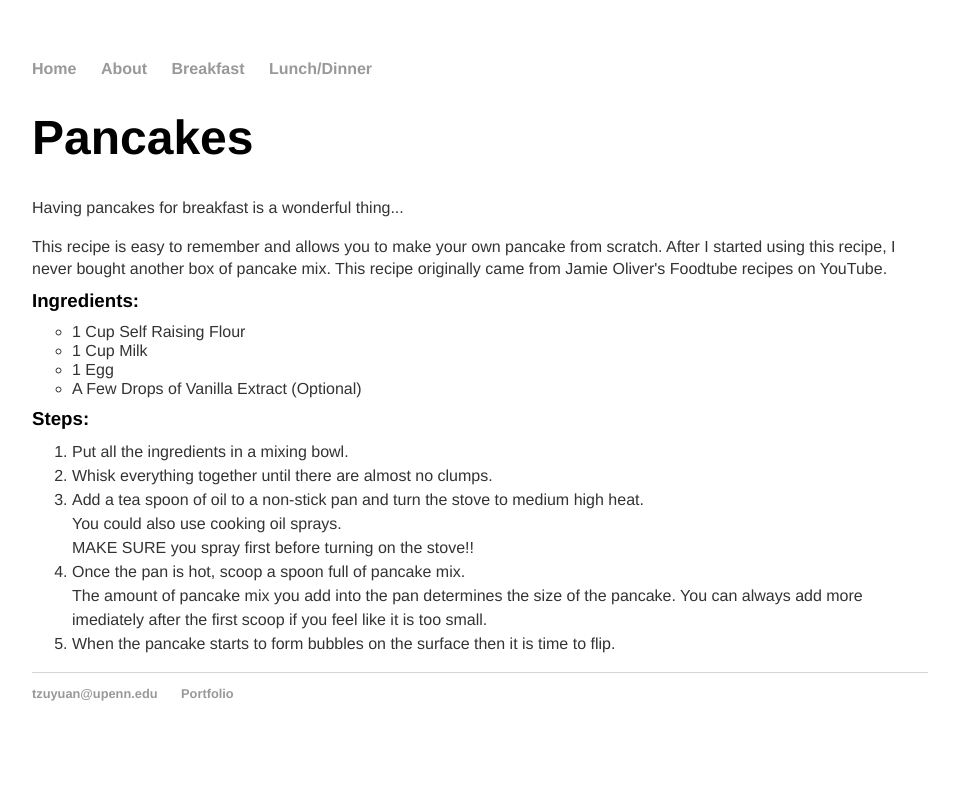
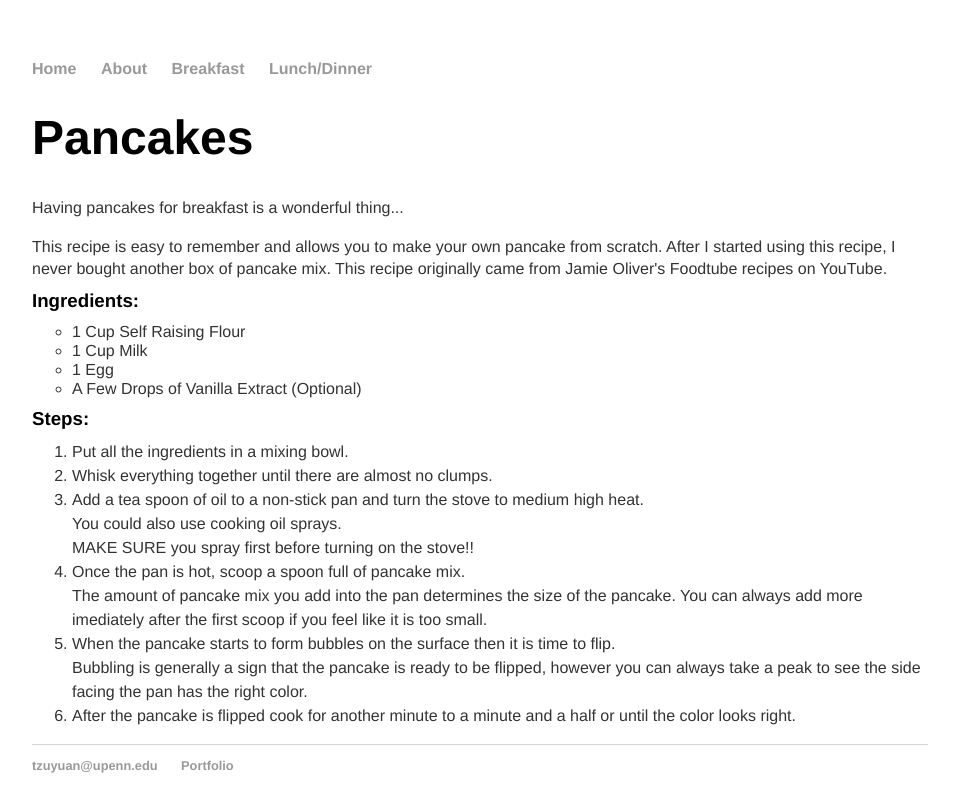
Before and after one commit to tzuyuanw/tzuyuanw.github.io, a Jekyll site: the page recipes/pancakes.html, which Jekyll copies as it is, in a window 1280 px wide. Shown: the top 812 px of the page, without its empty margins (160-1119 px from the left). Built offline with Jekyll 4.4.1, drawn with Linux system fonts in a browser that asks for light colours.

Commit message:
Update pancakes.html

```diff
--- a/recipes/pancakes.html
+++ b/recipes/pancakes.html
@@ -43,7 +43,10 @@
 				<li>Once the pan is hot, scoop a spoon full of pancake mix.</br>
 					The amount of pancake mix you add into the pan determines the size of the pancake. You can
 					always add more imediately after the first scoop if you feel like it is too small.</li>
-				<li>When the pancake starts to form bubbles on the surface then it is time to flip.</li>
+				<li>When the pancake starts to form bubbles on the surface then it is time to flip.</br>
+					Bubbling is generally a sign that the pancake is ready to be flipped, however
+					you can always take a peak to see the side facing the pan has the right color.</li>
+				<li>After the pancake is flipped cook for another minute to a minute and a half or until the color looks right. </li>
 				</ol>
 			</div>
 			</div><!-- /.container -->
```
